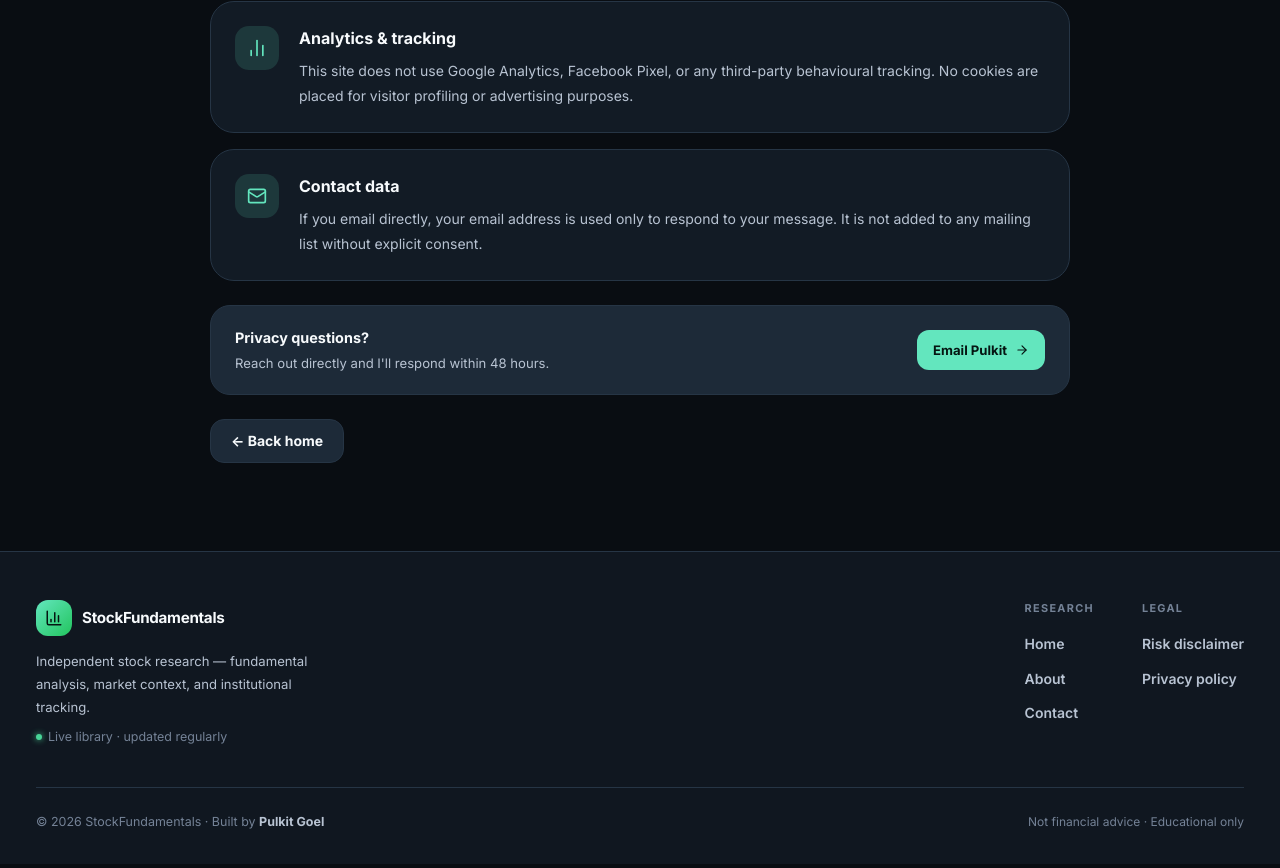
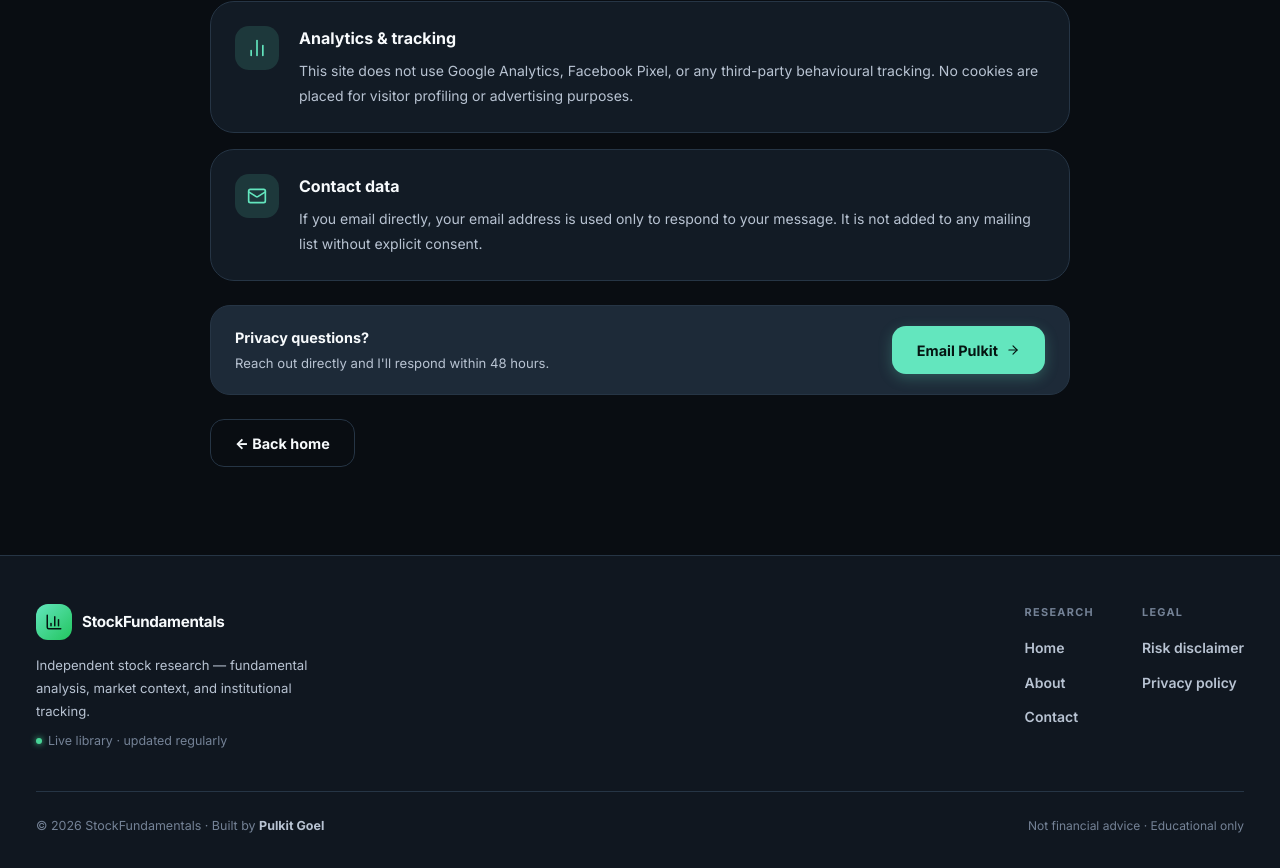
Before and after one commit to pulkitgoel/stock-analyses-react, a React (Vite) app: page /privacy in a window 1280 px wide. Shown: the part 694-1562 px from the top of the page. Built offline with nearby package versions, Linux system fonts and the light colour scheme.

Commit message:
style: extract common button styles to CSS classes and remove inline button styles

```diff
--- a/src/components/Common/SubscribeCard.tsx
+++ b/src/components/Common/SubscribeCard.tsx
@@ -39,13 +39,8 @@
         <button
           onClick={subscribed ? onUnsubscribe : onSubscribe}
           disabled={loading}
-          className="focus-ring flex h-12 w-full items-center justify-center gap-2 rounded-2xl px-5 text-sm font-black transition-transform duration-200 hover:-translate-y-0.5 sm:w-auto"
-          style={{
-            background: subscribed ? 'var(--surface-soft)' : 'var(--accent)',
-            color: subscribed ? 'var(--green)' : 'var(--accent-contrast)',
-            border: subscribed ? '1px solid var(--border-light)' : '1px solid var(--accent)',
-            opacity: loading ? 0.6 : 1,
-          }}
+          className={`btn ${subscribed ? 'btn-success' : 'btn-primary'}`}
+          style={{ width: '100%', maxWidth: '200px' }}
         >
           {loading ? <Loader2 size={16} className="animate-spin" /> : subscribed ? <BellRing size={16} /> : <Bell size={16} />}
           {subscribed ? 'Subscribed' : 'Subscribe'}
--- a/src/index.css
+++ b/src/index.css
@@ -255,6 +255,75 @@
 .article-body hr { border: none; border-top: 1px solid var(--border); margin: 2rem 0; }
 .article-body a { color: var(--accent); text-decoration: underline; word-break: break-word; }
 
+/* ── Button System ── */
+.btn {
+  display: inline-flex;
+  align-items: center;
+  justify-content: center;
+  gap: 8px;
+  height: 48px;
+  padding: 0 24px;
+  border-radius: 14px;
+  font-size: 0.9rem;
+  font-weight: 800;
+  text-decoration: none;
+  font-family: inherit;
+  transition: transform 180ms ease, box-shadow 180ms ease, border-color 180ms ease, background-color 180ms ease, color 180ms ease;
+  cursor: pointer;
+  border: 1px solid transparent;
+  white-space: nowrap;
+}
+
+.btn:disabled {
+  opacity: 0.6;
+  cursor: not-allowed;
+  pointer-events: none;
+}
+
+.btn:active:not(:disabled) {
+  transform: translateY(0) !important;
+  box-shadow: 0 2px 8px rgba(99,230,190,0.15) !important;
+}
+
+.btn-primary {
+  background: var(--accent);
+  color: var(--accent-contrast);
+  box-shadow: 0 4px 14px rgba(99,230,190,0.25);
+}
+
+.btn-primary:hover:not(:disabled) {
+  transform: translateY(-2px);
+  box-shadow: 0 8px 24px rgba(99,230,190,0.35);
+}
+
+.btn-secondary {
+  background: transparent;
+  color: var(--text);
+  border: 1px solid var(--border);
+}
+
+.btn-secondary:hover:not(:disabled) {
+  transform: translateY(-2px);
+  border-color: var(--accent);
+}
+
+.btn-soft {
+  background: var(--surface-soft);
+  color: var(--text);
+  border: 1px solid var(--border);
+}
+
+.btn-soft:hover:not(:disabled) {
+  transform: translateY(-2px);
+  border-color: var(--accent);
+}
+
+.btn-success {
+  background: var(--surface-soft);
+  color: var(--green);
+  border: 1px solid var(--border-light);
+}
+
 @media (min-width: 640px) {
   .app-container { padding: 0 1.5rem; }
   .app-main { padding: 1.5rem 0 3.5rem; }
--- a/src/pages/AboutPage.tsx
+++ b/src/pages/AboutPage.tsx
@@ -110,48 +110,10 @@
 
           {/* CTAs */}
           <div style={{ display: 'flex', gap: '0.75rem', marginTop: '2rem', flexWrap: 'wrap' }}>
-            <Link
-              to="/"
-              style={{
-                display: 'inline-flex', alignItems: 'center', gap: '8px',
-                height: '46px', padding: '0 22px', borderRadius: '14px',
-                background: 'var(--accent)', color: 'var(--accent-contrast)',
-                fontWeight: 800, fontSize: '0.875rem', textDecoration: 'none',
-                transition: 'transform 180ms ease, box-shadow 180ms ease',
-                boxShadow: '0 4px 14px rgba(99,230,190,0.25)',
-                fontFamily: 'inherit',
-              }}
-              onMouseOver={(e) => {
-                e.currentTarget.style.transform = 'translateY(-2px)';
-                e.currentTarget.style.boxShadow = '0 8px 24px rgba(99,230,190,0.35)';
-              }}
-              onMouseOut={(e) => {
-                e.currentTarget.style.transform = 'none';
-                e.currentTarget.style.boxShadow = '0 4px 14px rgba(99,230,190,0.25)';
-              }}
-            >
+            <Link to="/" className="btn btn-primary">
               Browse research <ArrowRight size={16} />
             </Link>
-            <a
-              href="mailto:pulkitgoel28@gmail.com"
-              style={{
-                display: 'inline-flex', alignItems: 'center', gap: '8px',
-                height: '46px', padding: '0 22px', borderRadius: '14px',
-                background: 'transparent', color: 'var(--text)',
-                fontWeight: 700, fontSize: '0.875rem', textDecoration: 'none',
-                border: '1px solid var(--border)',
-                transition: 'border-color 180ms ease, transform 180ms ease',
-                fontFamily: 'inherit',
-              }}
-              onMouseOver={(e) => {
-                e.currentTarget.style.transform = 'translateY(-2px)';
-                e.currentTarget.style.borderColor = 'var(--accent)';
-              }}
-              onMouseOut={(e) => {
-                e.currentTarget.style.transform = 'none';
-                e.currentTarget.style.borderColor = 'var(--border)';
-              }}
-            >
+            <a href="mailto:pulkitgoel28@gmail.com" className="btn btn-secondary">
               <Mail size={15} /> Say hello
             </a>
           </div>
--- a/src/pages/DisclaimerPage.tsx
+++ b/src/pages/DisclaimerPage.tsx
@@ -106,18 +106,7 @@
 
       {/* CTA */}
       <div style={{ marginTop: '2rem', display: 'flex', gap: '0.75rem', flexWrap: 'wrap' }}>
-        <Link
-          to="/"
-          style={{
-            display: 'inline-flex', alignItems: 'center', gap: '8px',
-            height: '44px', padding: '0 20px', borderRadius: '0.875rem',
-            background: 'var(--accent)', color: 'var(--accent-contrast)',
-            fontWeight: 800, fontSize: '0.875rem', textDecoration: 'none',
-            transition: 'transform 180ms ease',
-          }}
-          onMouseOver={(e) => (e.currentTarget.style.transform = 'translateY(-2px)')}
-          onMouseOut={(e) => (e.currentTarget.style.transform = 'none')}
-        >
+        <Link to="/" className="btn btn-primary">
           Read research <ArrowRight size={16} />
         </Link>
       </div>
--- a/src/pages/HomePage.tsx
+++ b/src/pages/HomePage.tsx
@@ -101,49 +101,11 @@
               </p>
 
               <div style={{ display: 'flex', gap: '1rem', marginTop: '2rem', flexWrap: 'wrap' }}>
-                <a
-                  href="#library"
-                  style={{
-                    display: 'inline-flex', alignItems: 'center', gap: '8px',
-                    height: '48px', padding: '0 24px', borderRadius: '14px',
-                    background: 'var(--accent)', color: 'var(--accent-contrast)',
-                    fontWeight: 800, fontSize: '0.9rem', textDecoration: 'none',
-                    transition: 'transform 180ms ease, box-shadow 180ms ease',
-                    boxShadow: '0 4px 14px rgba(99,230,190,0.25)',
-                    fontFamily: 'inherit',
-                  }}
-                  onMouseOver={(e) => {
-                    e.currentTarget.style.transform = 'translateY(-2px)';
-                    e.currentTarget.style.boxShadow = '0 8px 24px rgba(99,230,190,0.35)';
-                  }}
-                  onMouseOut={(e) => {
-                    e.currentTarget.style.transform = 'none';
-                    e.currentTarget.style.boxShadow = '0 4px 14px rgba(99,230,190,0.25)';
-                  }}
-                >
+                <a href="#library" className="btn btn-primary">
                   Explore research <ArrowRight size={16} />
                 </a>
                 {latest && (
-                  <Link
-                    to={`/analysis/${latest.slug}`}
-                    style={{
-                      display: 'inline-flex', alignItems: 'center', gap: '8px',
-                      height: '48px', padding: '0 24px', borderRadius: '14px',
-                      background: 'transparent', color: 'var(--text)',
-                      fontWeight: 700, fontSize: '0.9rem', textDecoration: 'none',
-                      border: '1px solid var(--border)',
-                      transition: 'border-color 180ms ease, transform 180ms ease',
-                      fontFamily: 'inherit',
-                    }}
-                    onMouseOver={(e) => {
-                      e.currentTarget.style.transform = 'translateY(-2px)';
-                      e.currentTarget.style.borderColor = 'var(--accent)';
-                    }}
-                    onMouseOut={(e) => {
-                      e.currentTarget.style.transform = 'none';
-                      e.currentTarget.style.borderColor = 'var(--border)';
-                    }}
-                  >
+                  <Link to={`/analysis/${latest.slug}`} className="btn btn-secondary">
                     Latest note <BookOpen size={16} />
                   </Link>
                 )}
--- a/src/pages/PrivacyPage.tsx
+++ b/src/pages/PrivacyPage.tsx
@@ -124,34 +124,13 @@
           <p style={{ fontWeight: 800, fontSize: '0.9rem', color: 'var(--text)', margin: 0 }}>Privacy questions?</p>
           <p style={{ fontSize: '0.82rem', color: 'var(--text-muted)', margin: '4px 0 0' }}>Reach out directly and I'll respond within 48 hours.</p>
         </div>
-        <a
-          href="mailto:pulkitgoel28@gmail.com"
-          style={{
-            display: 'inline-flex', alignItems: 'center', gap: '8px',
-            height: '40px', padding: '0 16px', borderRadius: '0.75rem',
-            background: 'var(--accent)', color: 'var(--accent-contrast)',
-            fontWeight: 700, fontSize: '0.82rem', textDecoration: 'none',
-            whiteSpace: 'nowrap',
-          }}
-        >
+        <a href="mailto:pulkitgoel28@gmail.com" className="btn btn-primary">
           Email Pulkit <ArrowRight size={14} />
         </a>
       </div>
 
       <div style={{ marginTop: '1.5rem', display: 'flex', gap: '0.75rem' }}>
-        <Link
-          to="/"
-          style={{
-            display: 'inline-flex', alignItems: 'center', gap: '8px',
-            height: '44px', padding: '0 20px', borderRadius: '0.875rem',
-            background: 'var(--surface-soft)', color: 'var(--text)',
-            fontWeight: 700, fontSize: '0.875rem', textDecoration: 'none',
-            border: '1px solid var(--border)',
-            transition: 'transform 180ms ease',
-          }}
-          onMouseOver={(e) => (e.currentTarget.style.transform = 'translateY(-2px)')}
-          onMouseOut={(e) => (e.currentTarget.style.transform = 'none')}
-        >
+        <Link to="/" className="btn btn-secondary">
           ← Back home
         </Link>
       </div>
```
